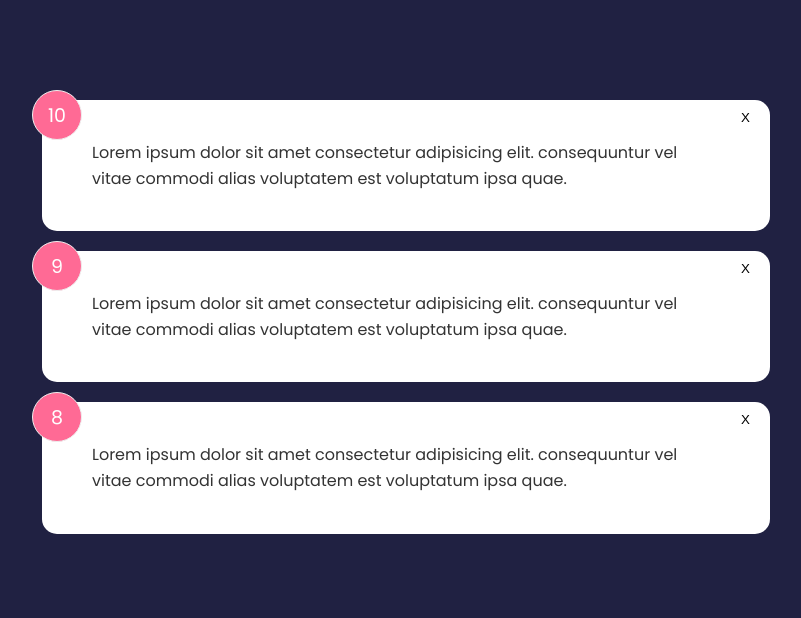
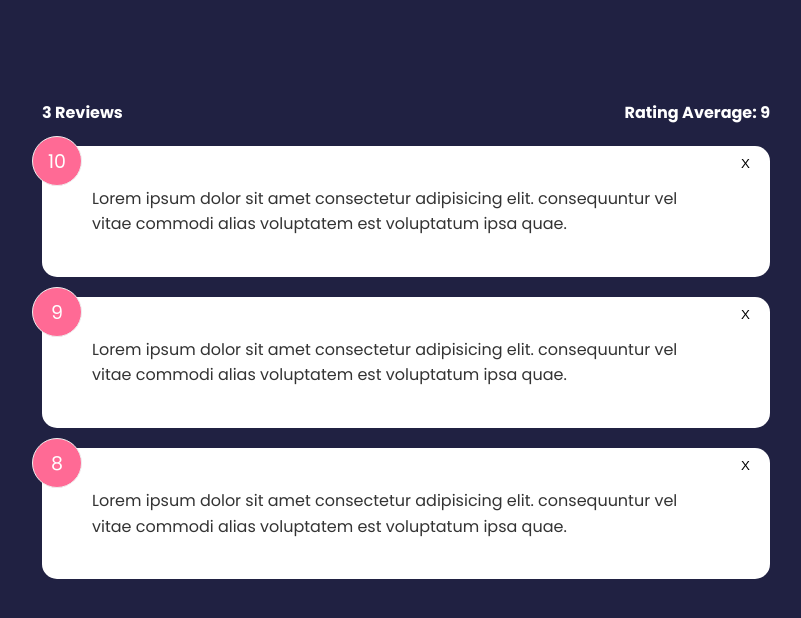
Before and after one commit to rizalshmbg/svelte-feedback-app, a SvelteKit app: page / in a window 1280 px wide. Shown: the top 618 px of the page, without its empty margins (234-1035 px from the left). Built offline with nearby package versions, Linux system fonts and the light colour scheme.

Commit message:
using feedbackStats component

```diff
--- a/src/routes/+page.svelte
+++ b/src/routes/+page.svelte
@@ -1,6 +1,7 @@
 <script>
 	import '../../src/app.css'
 	import FeedbackList from '../components/FeedbackList.svelte'
+	import FeedbackStats from '../components/FeedbackStats.svelte'
 
 	let feedback = [
 		{
@@ -20,6 +21,10 @@
 		},
 	]
 
+	$: count = feedback.length
+	$: average =
+		feedback.reduce((a, { rating }) => a + rating, 0) / feedback.length
+
 	const deleteFeedback = (e) => {
 		const itemId = e.detail
 		feedback = feedback.filter((item) => item.id !== itemId)
@@ -27,5 +32,6 @@
 </script>
 
 <main class="container">
+	<FeedbackStats {count} {average} />
 	<FeedbackList {feedback} on:delete-feedback={deleteFeedback} />
 </main>
```
